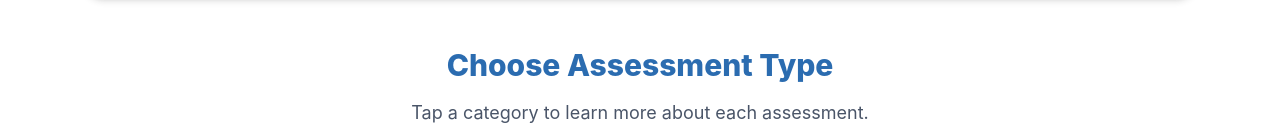
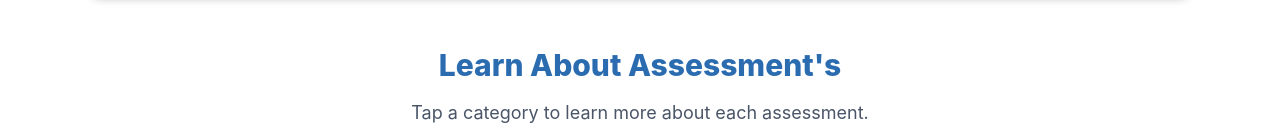
Before and after one commit to Nishant0707/twilight, a React (Vite) app in the folder frontend/: page /assess in a window 1280 px wide. Shown: the part 478-615 px from the top of the page. Built offline with nearby package versions, Linux system fonts and the light colour scheme; no server answers.

Commit message:
Update AssSelect.jsx

```diff
--- a/frontend/src/components/Assess/AssSelect.jsx
+++ b/frontend/src/components/Assess/AssSelect.jsx
@@ -106,7 +106,7 @@ const AssSelect = () => {
         fontWeight="extrabold"
         mb={4}
       >
-        Choose Assessment Type
+         Learn About Assessment's
       </Heading>
       <Text fontSize="lg" textAlign="center" color="gray.600" mb={10}>
         Tap a category to learn more about each assessment.
```
